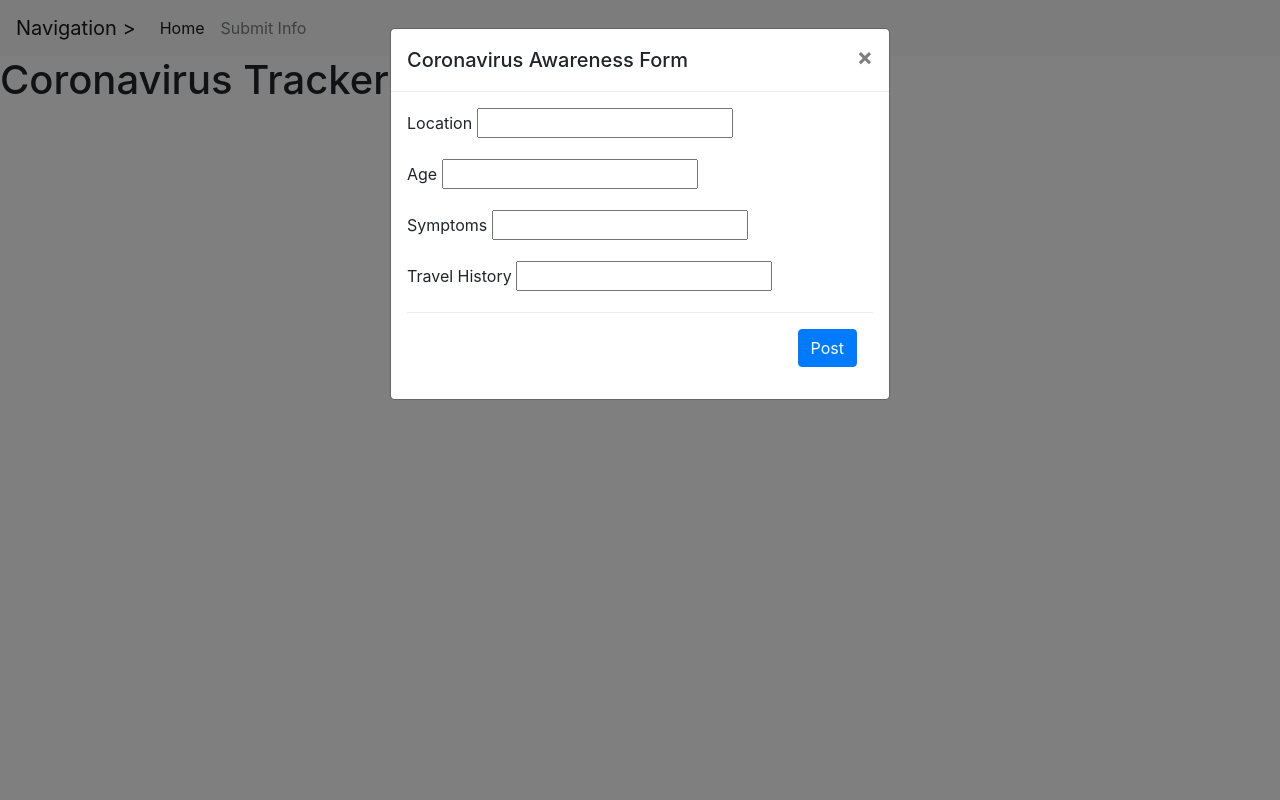
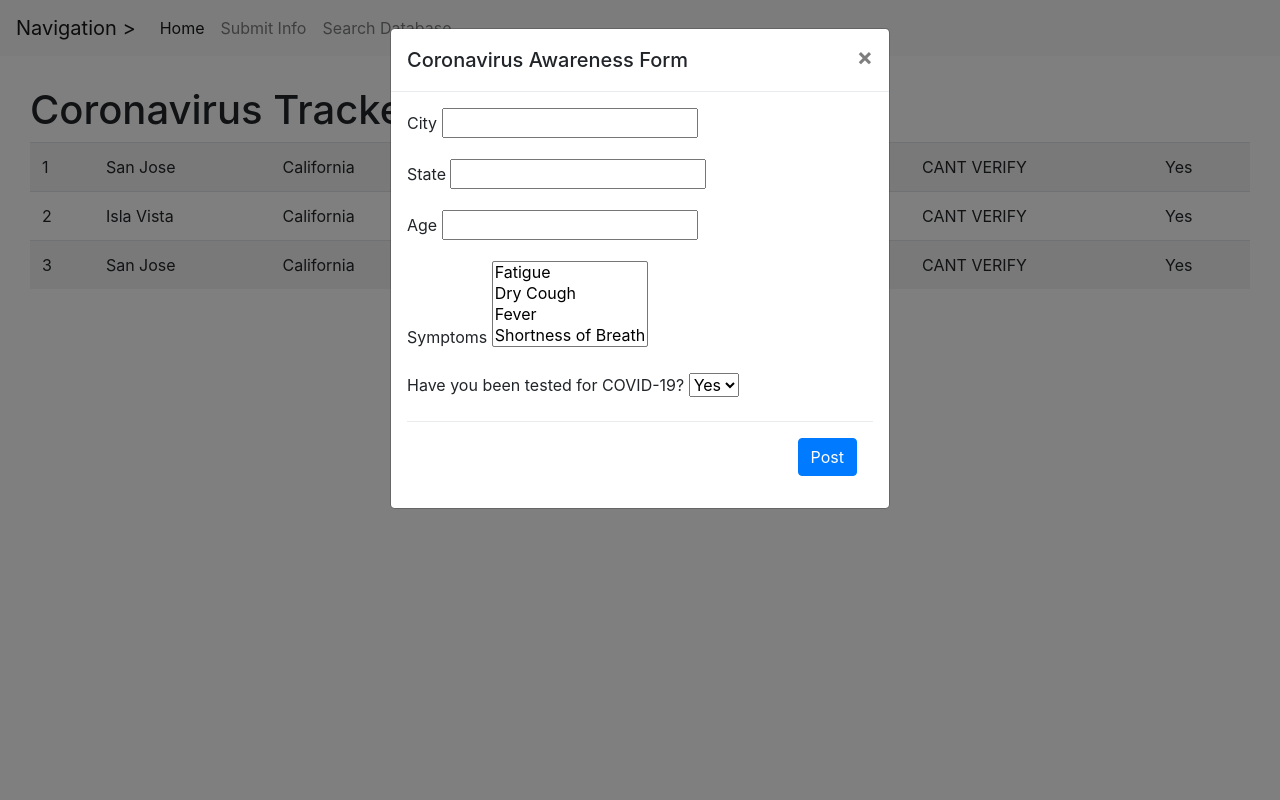
Before and after one commit to dananguyenucsb/ithinkihavecovid-19, a Flask app: page / in a window 1280 px wide, after a click on "Submit Info". Run offline with Flask 2, Linux system fonts and the light colour scheme; data comes from the database, SQL or seed files in the repository; data that the repository does not hold is empty; some libraries are stand-ins or nearby versions.

Commit message:
finalish version

```diff
--- a/forms/entry_forms.py
+++ b/forms/entry_forms.py
@@ -1,15 +1,26 @@
-from flask_wtf import FlaskForm
-from wtforms import Form, TextField, validators, SubmitField
+from flask_wtf import FlaskForm, RecaptchaField
+from wtforms import Form, TextField, validators, SubmitField, SelectField, StringField, SelectMultipleField
 from wtforms.validators import DataRequired
-
+# https://pusher.com/tutorials/google-recaptcha-flask
 # from flask_babel import lazy_gettext as _
 
 
 class CreateEntryForm(FlaskForm):
-    location = TextField("Location", validators=[DataRequired()])
+    city = TextField("City", validators=[DataRequired()])
+    state = TextField("State", validators=[DataRequired()])
     age = TextField("Age", validators=[DataRequired()])
-    symptoms = TextField("Symptoms", validators=[DataRequired()])
+    symptoms = SelectMultipleField("Symptoms", choices=[('Fatigue', 'Fatigue'), ('Dry Cough', 'Dry Cough'), ('Fever', 'Fever'), (
+        'Shortness of Breath', 'Shortness of Breath')], validators=[DataRequired()])
     ip_address = TextField("IP Address", validators=[DataRequired()])
-    travel_history = TextField(
-        "Travel History", validators=[DataRequired()])
-    submit = SubmitField('Sign In')
+
+    tested = SelectField(
+        "Tested", choices=[('Yes', 'Yes'), ('No', 'No')], validators=[DataRequired()])
+    recaptcha = RecaptchaField()
+
+
+class CoronaSearchForm(FlaskForm):
+    choices = [('City', 'City'),
+               ('State', 'State'),
+               ('Age', 'Age')]
+    select = SelectField('Search:', choices=choices)
+    search = StringField('')
--- a/main.py
+++ b/main.py
@@ -3,7 +3,7 @@ from model import app, db
 # from covidcases.data.models import db
 from sqlalchemy import exc
 from flask import Blueprint, render_template, flash
-from forms.entry_forms import CreateEntryForm
+from forms.entry_forms import CreateEntryForm, CoronaSearchForm
 from model import User, db
 from flask import current_app, redirect, request, url_for
 import requests
@@ -24,6 +24,7 @@ import requests
 def create_entry():
     entries = [entry for entry in User.query.all()]
     form = CreateEntryForm()
+
     print("CREATE ENTRY REQ METHOD: " + request.method)
     # getting ip adress
     if request.environ.get('HTTP_X_FORWARDED_FOR') is None:
@@ -46,14 +47,40 @@ def create_entry():
     if request.method == 'POST':
 
         print("HELLOS YOU DID A POST!!!")
-        info = User(form.location.data, form.age.data, form.symptoms.data,
-                    form.ip_address.data, form.travel_history.data)
+        info = User(form.city.data, form.state.data, form.age.data,
+                    str(form.symptoms.data), form.ip_address.data, form.tested.data)
         db.session.add(info)
         db.session.commit()
         return redirect('/')
 
     return render_template("create_entry.htm",
                            form=form, entries=entries)
+
+
+@app.route('/results', methods=['GET', 'POST'])
+def do_search():
+    search = CoronaSearchForm()
+    if request.method == 'POST':
+        results = []
+        search_string = search.data['search']
+
+        print(search_string)
+        print(search.data['select'])
+        if search.data['search'] != '':
+            if search.data['select'] == 'City':
+                qry = User.query.filter_by(city=search.data['search'])
+                results = qry.all()
+            elif search.data['select'] == 'State':
+                qry = User.query.filter_by(state=search.data['search'])
+                results = qry.all()
+            elif search.data['select'] == 'Age':
+                qry = User.query.filter_by(age=search.data['search'])
+                results = qry.all()
+        # display results
+        return render_template('results.htm', results=results, form=search)
+    return render_template("results.htm",
+                           form=search, results=[])
+
     # form = CreateEntryForm(request.form)
     # if request.method == 'POST' and form.validate():
     #     info = User(form.location.data, form.age.data, form.symptoms.data,
--- a/templates/create_entry.htm
+++ b/templates/create_entry.htm
@@ -15,6 +15,11 @@
     <!-- Latest compiled and minified JavaScript -->
     <script src="//maxcdn.bootstrapcdn.com/bootstrap/4.0.0/js/bootstrap.min.js"></script>
   </head>
+  <style>
+    .content {
+      margin: 30px;
+    }
+  </style>
   <body>
     <nav class="navbar navbar-expand-lg navbar-light bg-light">
       <a class="navbar-brand" href="#">Navigation ></a>
@@ -43,10 +48,14 @@
             data-target="#myModal"
             >Submit Info</a
           >
+          <a class="nav-item nav-link" href="{{ url_for('do_search') }}"
+            >Search Database</a
+          >
         </div>
       </div>
     </nav>
 
+    <div class="content">
       <h1>Coronavirus Tracker</h1>
       <div class="top-pad">
         <table class="table table-striped">
@@ -54,15 +63,17 @@
             {% for data in entries %}
             <tr>
               <td>{{data.id}}</td>
-            <td>{{data.location}}</td>
+              <td>{{data.city}}</td>
+              <td>{{data.state}}</td>
               <td>{{data.age}}</td>
               <td>{{data.symptoms}}</td>
               <td>{{data.ip_address}}</td>
-            <td>{{data.travel_history}}</td>
+              <td>{{data.tested}}</td>
             </tr>
             {% endfor %}
           </tbody>
         </table>
+      </div>
     </div>
     <!-- <button
       type="button"
@@ -94,11 +105,16 @@
               <span aria-hidden="true">&times;</span>
             </button>
           </div>
+
           <div class="modal-body">
             <form action="/" method="post" name="post">
               <div class="form-group">
-                <label for="exampleFormControlInput1">Location</label>
-                {{form.location}}
+                <label for="exampleFormControlInput1">City</label>
+                {{form.city}}
+              </div>
+              <div class="form-group">
+                <label for="exampleFormControlInput1">State</label>
+                {{form.state}}
               </div>
               <div class="form-group">
                 <label for="exampleFormControlInput1">Age</label>
@@ -120,8 +136,10 @@
                 </select> -->
               </div>
               <div class="form-group">
-                <label for="exampleFormControlInput1">Travel History</label>
-                {{form.travel_history}}
+                <label for="exampleFormControlInput1"
+                  >Have you been tested for COVID-19?</label
+                >
+                {{form.tested}}
               </div>
               <div class="modal-footer">
                 <button type="submit" class="btn btn-primary">Post</button>
```
Also changed, not shown: model.py (+12 -33 lines), templates/results.htm (added, +117 -0 lines), db.sqlite. Lines whose indentation alone changed are shown as unchanged.
